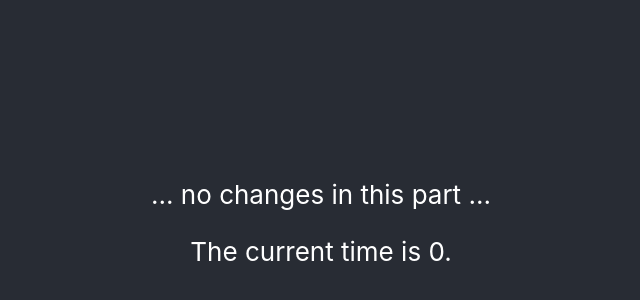
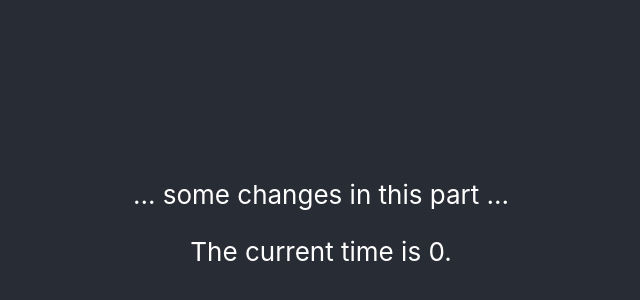
Before and after one commit to gpham99/qrc-schedule-system, a React (Create React App) app in the folder frontend/: page / in a window 1280 px wide. Shown: the part 164-464 px from the top of the page, without its empty margins (319-959 px from the left). Built offline with nearby package versions, Linux system fonts and the light colour scheme; no server answers.

Commit message:
App.js changes

```diff
--- a/frontend/src/App.js
+++ b/frontend/src/App.js
@@ -6,7 +6,7 @@ function App() {
   const [currentTime, setCurrentTime] = useState(0);
 
   useEffect(() => {
-    fetch('http://127.0.0.1:5000/api/time')
+    fetch('http://52.12.35.11:5000/api/time')
     .then(res => res.json())
     .then(data => {setCurrentTime(data.time);});
   }, []);
@@ -15,7 +15,7 @@ function App() {
     <div className="App">
       <header className="App-header">
 
-        ... no changes in this part ...
+        ... some changes in this part ...
 
         <p>The current time is {currentTime}.</p>
       </header>
```
